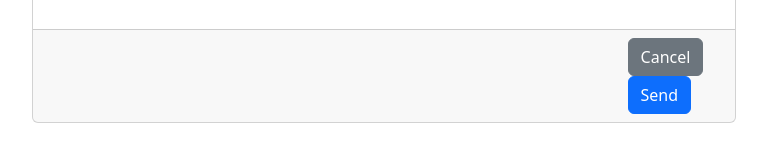
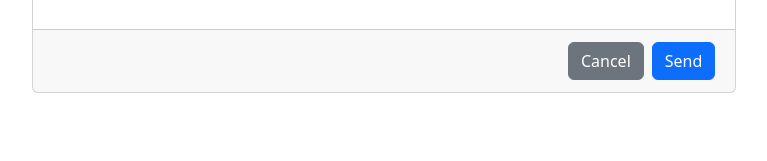
Before and after one commit to 4GeeksAcademy/JoseMiguel112BootstrapForm, a plain HTML site: page index.html in a window 1280 px wide. Shown: the part 575-736 px from the top of the page, without its empty margins (256-1023 px from the left). Drawn offline with nearby package versions, Linux system fonts and the light colour scheme.

Commit message:
[fix]Buttons position fixed

```diff
--- a/index.html
+++ b/index.html
@@ -21,38 +21,6 @@
     <div class="container-fluid">
         <div class="d-flex justify-content-center p-4">
 
-            <!-- <div class="col-7">
-                <form class="border rounded bg-tertiary">
-                    <div class="row">
-                        <div class="col bg-secondary">
-                            <h3 class="m-3">Payment form example</h3>
-                        </div>
-                    </div>
-
-                    <div class="container my-3">
-                        <div class="alert alert-success" role="alert">
-                            Etiquetas de un formulario - Eventos con Bootstrap
-                        </div>
-                    </div>
-                    <div class="form-floating mb-3">
-                        <input type="email" class="form-control" id="floatingInput" placeholder="name@example.com">
-                        <label for="floatingInput">Email address</label>
-                    </div>
-                    <div class="form-floating mb-3">
-                        <input type="password" class="form-control" id="floatingPassword" placeholder="Password">
-                        <label for="floatingPassword">Password</label>
-                    </div>
-                    <div class="checkbox mb-3">
-                        <label>
-                            <input type="checkbox" value="remember-me"> Remember me
-                        </label>
-                    </div>
-                    <button class="w-100 btn btn-lg btn-primary" type="submit">Sign up</button>
-                    <hr class="my-4">
-                    <small class="text-body-secondary">By clicking Sign up, you agree to the terms of
-                        use.</small>
-                </form>
-            </div> -->
             <div class="card col-7">
                 <div class="card-header">
                     Payment form example
@@ -183,12 +151,13 @@
 
                 </div>
                 <div class="card-footer text-body-secondary">
-                    <div class="row d-flex justify-content-end">
-                        <div class="col-2">
+                    <div class="d-flex flex-row justify-content-end">
 
-                            <button class="btn btn-secondary">Cancel</button>
-                            <button class="btn btn-primary">Send</button>
-                        </div>
+                            <button class="btn btn-secondary m-1">Cancel</button>
+
+
+                            <button class="btn btn-primary m-1">Send</button>
+
                     </div>
                 </div>
             </div>
```
